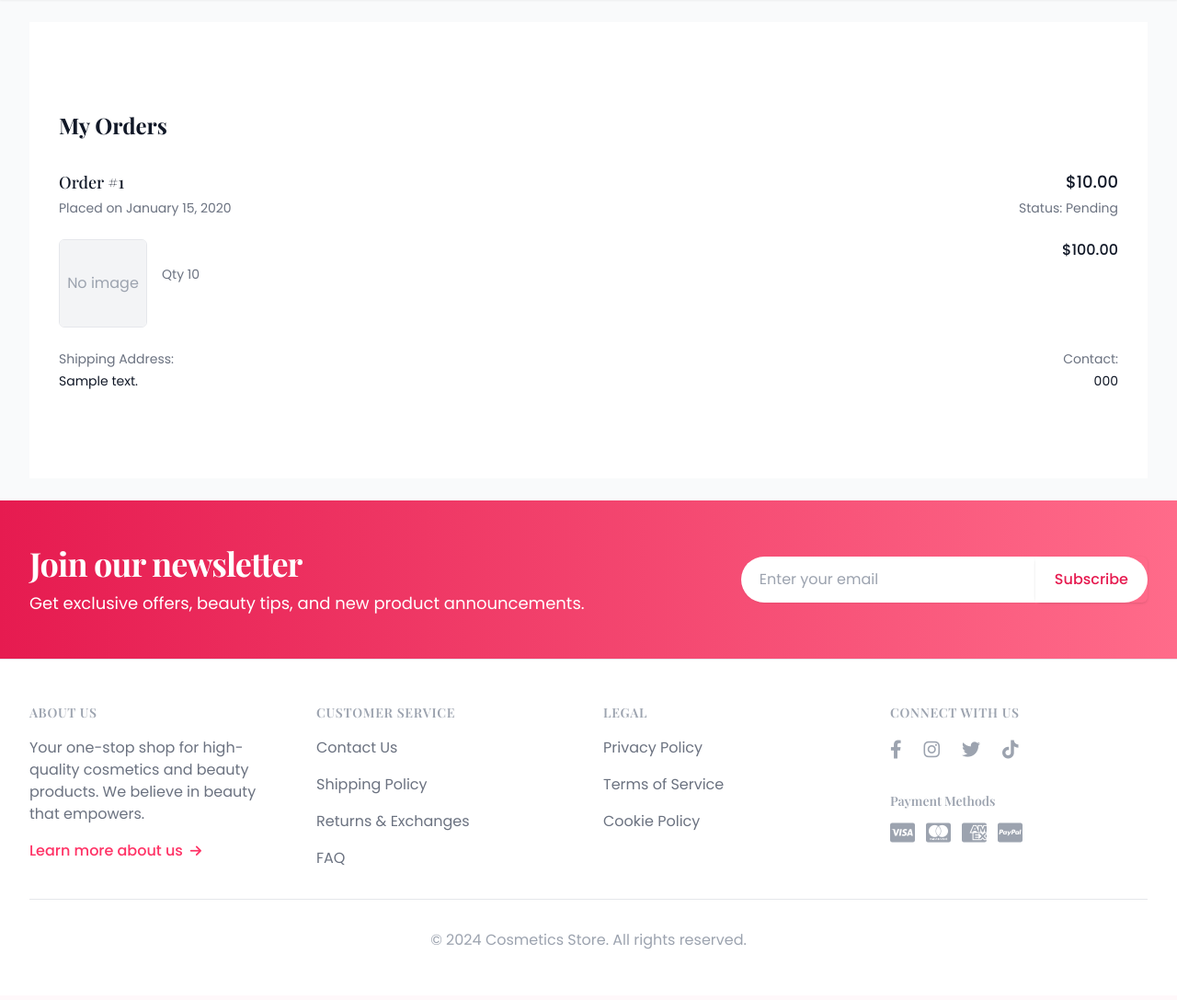
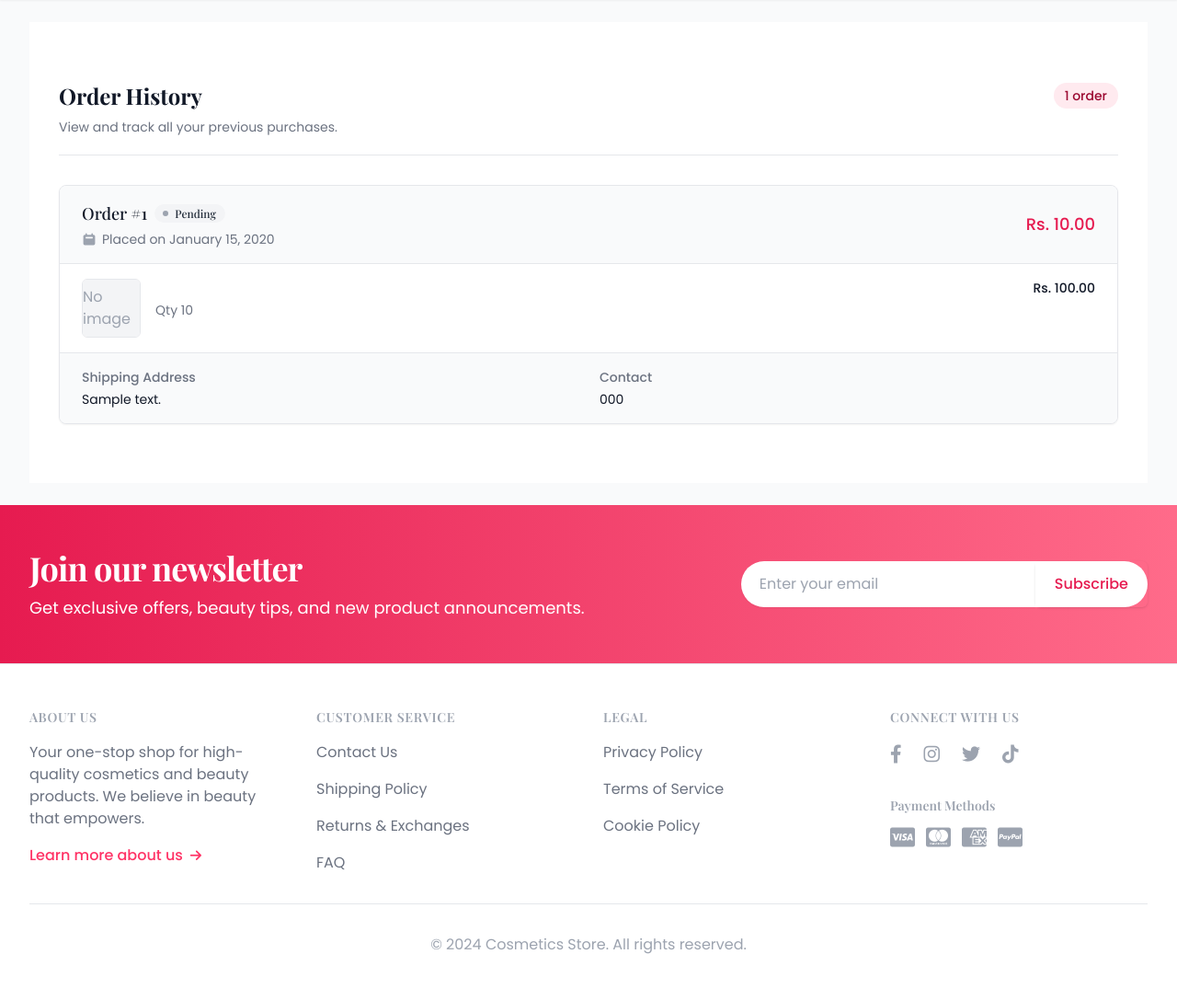
Before and after one commit to Git-Sohail/Cosmetic-Store, a Django app: page /orders/ in a window 1280 px wide. Shown: the part 100-1187 px from the top of the page at 92% size. Before the commit the page ends 1132 px from the top, so only its background shows below. Run offline with Django 5.2, Linux system fonts and the light colour scheme; a user stored in the database is signed in; data comes from the database, SQL or seed files in the repository; both versions use the stored data as it was after the commit; tables that the repository leaves empty hold one stand-in row (values such as "Sample post"); parts of the project's set-up code (start-up, migrations or seed data) failed here and were passed over; some libraries are stand-ins or nearby versions.

Commit message:
added order history where user can view there order history.

```diff
--- a/templates/orders/order_list.html
+++ b/templates/orders/order_list.html
@@ -6,38 +6,77 @@
 
 {% block content %}
 <div class="bg-white">
-    <div class="max-w-2xl mx-auto py-16 px-4 sm:py-24 sm:px-6 lg:max-w-7xl lg:px-8">
-        <h1 class="text-2xl font-extrabold text-gray-900 mb-8">My Orders</h1>
+    <div class="max-w-2xl mx-auto py-12 px-4 sm:py-16 sm:px-6 lg:max-w-7xl lg:px-8">
+        <div class="border-b border-gray-200 pb-5 mb-8">
+            <div class="flex items-center justify-between">
+                <h1 class="text-2xl font-extrabold text-gray-900">Order History</h1>
+                {% if orders %}
+                    <span class="inline-flex items-center px-3 py-1 rounded-full text-sm font-medium bg-brand-100 text-brand-800">
+                        {{ orders|length }} order{% if orders|length != 1 %}s{% endif %}
+                    </span>
+                {% endif %}
+            </div>
+            <p class="mt-2 text-sm text-gray-500">View and track all your previous purchases.</p>
+        </div>
 
         {% if orders %}
-            <div class="mt-8">
-                <div class="flow-root">
-                    <ul role="list" class="-my-6 divide-y divide-gray-200">
+            <div class="mt-8 space-y-8">
                 {% for order in orders %}
-                        <li class="py-6">
-                            <div class="flex items-center justify-between">
+                <div class="bg-white border border-gray-200 rounded-lg shadow-sm overflow-hidden">
+                    <div class="px-6 py-4 border-b border-gray-200 bg-gray-50">
+                        <div class="flex items-center justify-between flex-wrap sm:flex-nowrap">
                             <div>
-                                    <h3 class="text-lg font-medium text-gray-900">
+                                <h3 class="text-lg font-medium text-gray-900 flex items-center">
                                     Order #{{ order.id }}
+                                    {% if order.status == 'completed' %}
+                                        <span class="ml-2 inline-flex items-center px-2.5 py-0.5 rounded-full text-xs font-medium bg-green-100 text-green-800">
+                                            <svg class="-ml-0.5 mr-1.5 h-2 w-2 text-green-400" fill="currentColor" viewBox="0 0 8 8">
+                                                <circle cx="4" cy="4" r="3" />
+                                            </svg>
+                                            Completed
+                                        </span>
+                                    {% elif order.status == 'processing' %}
+                                        <span class="ml-2 inline-flex items-center px-2.5 py-0.5 rounded-full text-xs font-medium bg-blue-100 text-blue-800">
+                                            <svg class="-ml-0.5 mr-1.5 h-2 w-2 text-blue-400" fill="currentColor" viewBox="0 0 8 8">
+                                                <circle cx="4" cy="4" r="3" />
+                                            </svg>
+                                            Processing
+                                        </span>
+                                    {% elif order.status == 'shipped' %}
+                                        <span class="ml-2 inline-flex items-center px-2.5 py-0.5 rounded-full text-xs font-medium bg-purple-100 text-purple-800">
+                                            <svg class="-ml-0.5 mr-1.5 h-2 w-2 text-purple-400" fill="currentColor" viewBox="0 0 8 8">
+                                                <circle cx="4" cy="4" r="3" />
+                                            </svg>
+                                            Shipped
+                                        </span>
+                                    {% else %}
+                                        <span class="ml-2 inline-flex items-center px-2.5 py-0.5 rounded-full text-xs font-medium bg-gray-100 text-gray-800">
+                                            <svg class="-ml-0.5 mr-1.5 h-2 w-2 text-gray-400" fill="currentColor" viewBox="0 0 8 8">
+                                                <circle cx="4" cy="4" r="3" />
+                                            </svg>
+                                            {{ order.status|title }}
+                                        </span>
+                                    {% endif %}
                                 </h3>
-                                    <p class="mt-1 text-sm text-gray-500">
+                                <p class="mt-1 text-sm text-gray-500 flex items-center">
+                                    <svg class="mr-1.5 h-4 w-4 text-gray-400" xmlns="http://www.w3.org/2000/svg" viewBox="0 0 20 20" fill="currentColor">
+                                        <path fill-rule="evenodd" d="M6 2a1 1 0 00-1 1v1H4a2 2 0 00-2 2v10a2 2 0 002 2h12a2 2 0 002-2V6a2 2 0 00-2-2h-1V3a1 1 0 10-2 0v1H7V3a1 1 0 00-1-1zm0 5a1 1 0 000 2h8a1 1 0 100-2H6z" clip-rule="evenodd" />
+                                    </svg>
                                     Placed on {{ order.created_at|date:"F j, Y" }}
                                 </p>
                             </div>
-                                <div class="text-right">
-                                    <p class="text-lg font-medium text-gray-900">${{ order.total_amount }}</p>
-                                    <p class="mt-1 text-sm text-gray-500">
-                                        Status: <span class="capitalize">{{ order.status }}</span>
-                                    </p>
+                            <div class="mt-2 sm:mt-0">
+                                <p class="text-lg font-medium text-brand-600">Rs. {{ order.total_amount }}</p>
+                            </div>
                         </div>
                     </div>
 
-                            <div class="mt-6">
+                    <div class="px-6 py-4">
                         <div class="flow-root">
-                                    <ul role="list" class="-my-6 divide-y divide-gray-200">
+                            <ul role="list" class="-my-5 divide-y divide-gray-200">
                                 {% for item in order.items.all %}
-                                        <li class="py-6 flex">
-                                            <div class="flex-shrink-0 w-24 h-24 border border-gray-200 rounded-md overflow-hidden">
+                                <li class="py-5 flex">
+                                    <div class="flex-shrink-0 w-16 h-16 border border-gray-200 rounded-md overflow-hidden">
                                         {% if item.product.image %}
                                             <img src="{{ item.product.image.url }}" alt="{{ item.product.name }}" class="w-full h-full object-center object-cover">
                                         {% else %}
@@ -49,11 +88,11 @@
 
                                     <div class="ml-4 flex-1 flex flex-col">
                                         <div>
-                                                    <div class="flex justify-between text-base font-medium text-gray-900">
+                                            <div class="flex justify-between text-sm font-medium text-gray-900">
                                                 <h4>
-                                                            <a href="{{ item.product.get_absolute_url }}">{{ item.product.name }}</a>
+                                                    <a href="{{ item.product.get_absolute_url }}" class="hover:text-brand-600">{{ item.product.name }}</a>
                                                 </h4>
-                                                        <p class="ml-4">${{ item.get_cost }}</p>
+                                                <p class="ml-4">Rs. {{ item.get_cost }}</p>
                                             </div>
                                             <p class="mt-1 text-sm text-gray-500">Qty {{ item.quantity }}</p>
                                         </div>
@@ -64,22 +103,20 @@
                         </div>
                     </div>
 
-                            <div class="mt-6">
-                                <div class="flex justify-between text-sm">
+                    <div class="px-6 py-4 bg-gray-50 border-t border-gray-200">
+                        <div class="grid grid-cols-1 gap-y-6 sm:grid-cols-2 sm:gap-x-6">
                             <div>
-                                        <p class="text-gray-500">Shipping Address:</p>
-                                        <p class="mt-1 text-gray-900">{{ order.address }}</p>
+                                <dt class="text-sm font-medium text-gray-500">Shipping Address</dt>
+                                <dd class="mt-1 text-sm text-gray-900">{{ order.address }}</dd>
                             </div>
-                                    <div class="text-right">
-                                        <p class="text-gray-500">Contact:</p>
-                                        <p class="mt-1 text-gray-900">{{ order.phone }}</p>
+                            <div>
+                                <dt class="text-sm font-medium text-gray-500">Contact</dt>
+                                <dd class="mt-1 text-sm text-gray-900">{{ order.phone }}</dd>
                             </div>
                         </div>
                     </div>
-                        </li>
+                </div>
                 {% endfor %}
-                    </ul>
-                </div>
             </div>
 
             {% if is_paginated %}
@@ -96,7 +133,7 @@
 
                     {% for num in page_obj.paginator.page_range %}
                         {% if page_obj.number == num %}
-                        <span class="relative inline-flex items-center px-4 py-2 border border-pink-500 bg-pink-50 text-sm font-medium text-pink-600">
+                        <span class="relative inline-flex items-center px-4 py-2 border border-brand-500 bg-brand-50 text-sm font-medium text-brand-600">
                             {{ num }}
                         </span>
                         {% elif num > page_obj.number|add:'-3' and num < page_obj.number|add:'3' %}
@@ -118,16 +155,20 @@
             </div>
             {% endif %}
         {% else %}
-            <div class="text-center py-12">
-                <svg class="mx-auto h-12 w-12 text-gray-400" fill="none" stroke="currentColor" viewBox="0 0 24 24">
-                    <path stroke-linecap="round" stroke-linejoin="round" stroke-width="2" d="M3 3h2l.4 2M7 13h10l4-8H5.4M7 13L5.4 5M7 13l-2.293 2.293c-.63.63-.184 1.707.707 1.707H17m0 0a2 2 0 100 4 2 2 0 000-4zm-8 2a2 2 0 11-4 0 2 2 0 014 0z"></path>
+            <div class="text-center py-16 bg-white rounded-lg border border-gray-200 shadow-sm">
+                <div class="p-6 max-w-sm mx-auto">
+                    <div class="mx-auto flex items-center justify-center h-20 w-20 rounded-full bg-brand-100">
+                        <svg class="h-10 w-10 text-brand-500" xmlns="http://www.w3.org/2000/svg" fill="none" viewBox="0 0 24 24" stroke="currentColor">
+                            <path stroke-linecap="round" stroke-linejoin="round" stroke-width="2" d="M16 11V7a4 4 0 00-8 0v4M5 9h14l1 12H4L5 9z" />
                         </svg>
-                <h3 class="mt-2 text-sm font-medium text-gray-900">No orders found</h3>
-                <p class="mt-1 text-sm text-gray-500">Get started by adding some products to your cart.</p>
+                    </div>
+                    <h3 class="mt-6 text-lg font-medium text-gray-900">No orders yet</h3>
+                    <p class="mt-2 text-sm text-gray-500">You haven't made any purchases yet. Start exploring our products to find something you'll love!</p>
                     <div class="mt-6">
-                    <a href="{% url 'products:product_list' %}" class="inline-flex items-center px-4 py-2 border border-transparent shadow-sm text-sm font-medium rounded-md text-white bg-pink-600 hover:bg-pink-700 focus:outline-none focus:ring-2 focus:ring-offset-2 focus:ring-pink-500">
-                        Start Shopping
+                        <a href="{% url 'products:product_list' %}" class="inline-flex items-center px-4 py-2 border border-transparent text-sm font-medium rounded-md shadow-sm text-white bg-brand-600 hover:bg-brand-700 focus:outline-none focus:ring-2 focus:ring-offset-2 focus:ring-brand-500">
+                            Browse Products
                         </a>
+                    </div>
                 </div>
             </div>
         {% endif %}
--- a/templates/users/profile.html
+++ b/templates/users/profile.html
@@ -90,7 +90,7 @@
                             </a>
                         </li>
                         <li>
-                            <a href="#" class="flex items-center text-sm text-gray-700 hover:text-indigo-600">
+                            <a href="{% url 'orders:order_list' %}" class="flex items-center text-sm text-gray-700 hover:text-indigo-600">
                                 <i class="fas fa-history mr-3 text-gray-400"></i>
                                 Order History
                             </a>
```
Also changed, not shown: db.sqlite3. Lines whose indentation alone changed are shown as unchanged.
